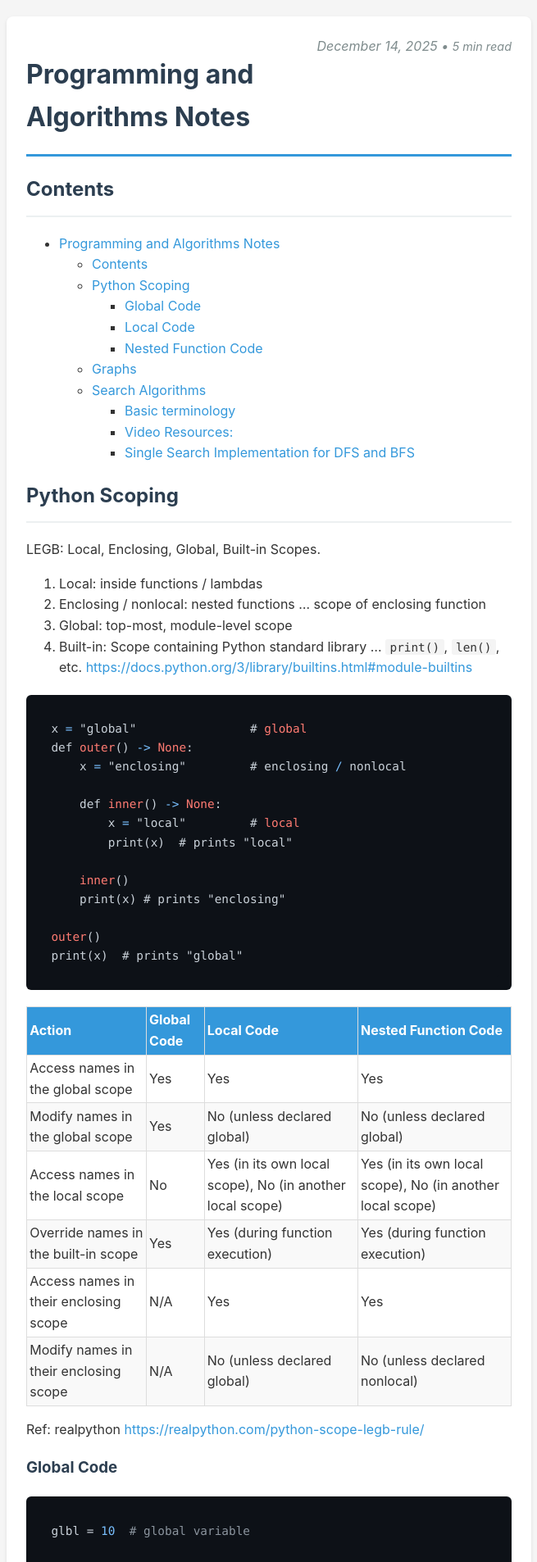
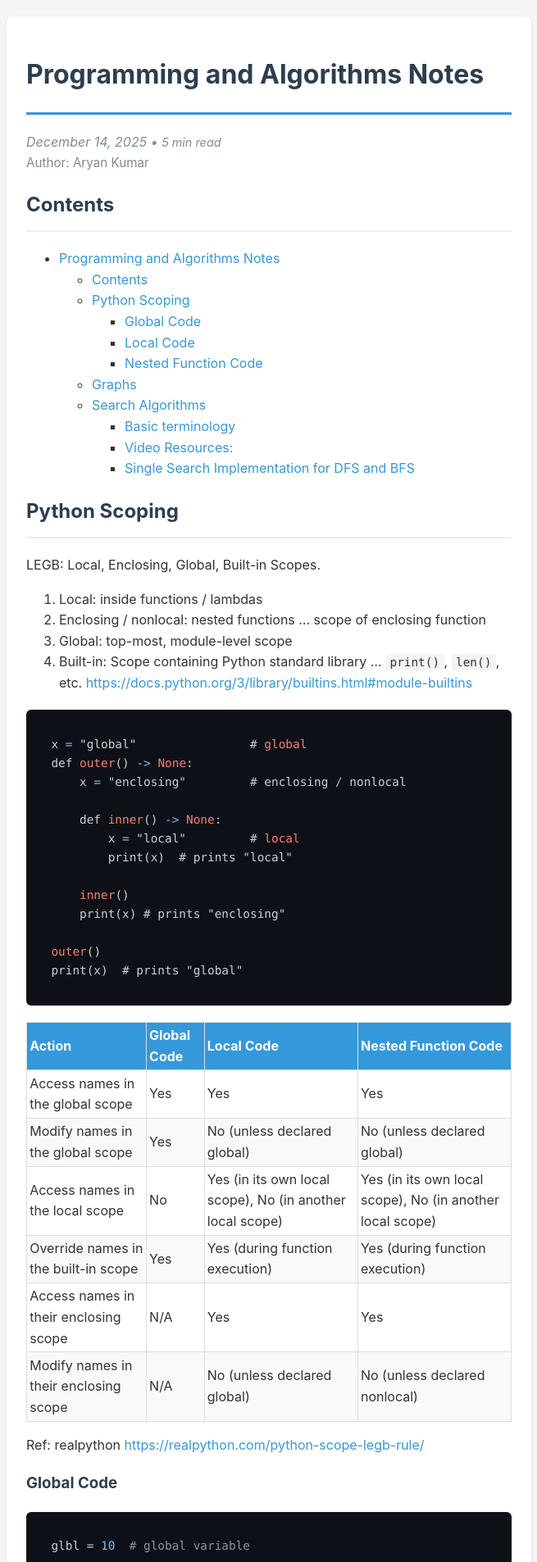
Before and after one commit to akumm2k/akumm2k.github.io, a Jekyll site: the page built from teaching/mentoring-winter-25/Scoping-and-Graphs.md, in a window 1280 px wide. Shown: the top 1906 px of the page at 82% size, without its empty margins (312-967 px from the left). Built offline with Jekyll 4.4.1, drawn with Linux system fonts in a browser that asks for light colours; nearby versions of some CDN libraries; some of the changed text lies outside the part shown.

Commit message:
Style fixes (#18)
* Mv prog bar to bottom

* Mv author to top and change footer note

* Add ts build scripts

* Update article.js.map

* Add missing _layout file

* Fix typo in article layout

* Update link word-break to be more selective to overflows

* Update assets/ts/tsconfig

```diff
--- a/_layouts/article.html
+++ b/_layouts/article.html
@@ -18,13 +18,13 @@
     <div class="container">
         {% if page.date %}
             <p id="date">{{ page.date | date: "%B %d, %Y" }} • <span id="reading-time">-- min read</span></p>
+            <p id="author-top">Author: {{ page.author | default: "Aryan Kumar" }}</p>
         {% endif %}
         {{ content }}
     </div>
 
     <footer>
-        <p id="author">Author: {{ page.author | default: "Aryan Kumkar" }}</p>
-        <p id="thanks">Thanks ❤️</p>
+        <p>Let's get this 💪</p>
     </footer>
 
     <script src="/assets/js/article.js" type="module"></script>
--- a/assets/css/article.css
+++ b/assets/css/article.css
@@ -53,7 +53,7 @@
 a {
     color: #3498db;
     text-decoration: none;
-    word-break: break-word;
+    overflow-wrap: break-word;
 }
 a:hover {
     text-decoration: underline;
@@ -80,30 +80,26 @@
 #date {
     color: #7f8c8d;
     font-style: italic;
-    text-align: right;
-    float: right;
-    margin: 0 0 0.5em 1em;
+    margin: 0;
     display: inline;
 }
+#author-top {
+    color: #7f8c8d;
+    font-size: 0.95em;
+    margin: 0;
+}
+
 
 footer {
-    margin-top: 2em;
-    padding-top: 1em;
-    border-top: 1px solid #ecf0f1;
     color: #7f8c8d;
     font-size: 0.9em;
-    display: flex;
-    justify-content: space-between;
-    align-items: center;
+    text-align: center;
 }
 
 #author {
     margin: 0;
 }
 
-#thanks {
-    margin: 0;
-}
 #reading-time {
     color: #7f8c8d;
     font-size: 0.9em;
@@ -111,7 +107,7 @@
 }
 #scroll-progress {
     position: fixed;
-    top: 0;
+    bottom: 0;
     left: 0;
     height: 3px;
     background: #3498db;
--- a/assets/js/article.js
+++ b/assets/js/article.js
@@ -1,5 +1,19 @@
 document.querySelectorAll('pre code').forEach((el) => {
     hljs.highlightElement(el);
+});
+// Move meta info (date and author) directly under the first heading
+window.addEventListener('DOMContentLoaded', () => {
+    const container = document.querySelector('.container');
+    const heading = container?.querySelector('h1');
+    const dateEl = document.getElementById('date');
+    const authorEl = document.getElementById('author-top');
+    if (container && heading && dateEl && authorEl) {
+        const metaWrap = document.createElement('div');
+        metaWrap.className = 'post-meta';
+        metaWrap.appendChild(dateEl);
+        metaWrap.appendChild(authorEl);
+        heading.insertAdjacentElement('afterend', metaWrap);
+    }
 });
 const READING_WPM = 200;
 function calculateReadingTime() {
--- a/assets/ts/package.json
+++ b/assets/ts/package.json
@@ -4,7 +4,8 @@
   "description": "",
   "main": "index.js",
   "scripts": {
-    "test": "echo \"Error: no test specified\" && exit 1"
+    "build": "tsc -p .",
+    "build:watch": "tsc -p . --watch"
   },
   "keywords": [],
   "author": "",
--- a/ts/package.json
+++ b/ts/package.json
@@ -1,4 +1,10 @@
 {
+  "name": "site-ts",
+  "private": true,
+  "scripts": {
+    "build": "tsc -p .",
+    "build:watch": "tsc -p . --watch"
+  },
   "devDependencies": {
     "@eslint/js": "^9.32.0",
     "@typescript-eslint/eslint-plugin": "^8.39.0",
```
Also changed, not shown: assets/ts/article.ts (+18 -0 lines), assets/ts/tsconfig.json (+3 -4 lines), 1 other file.
